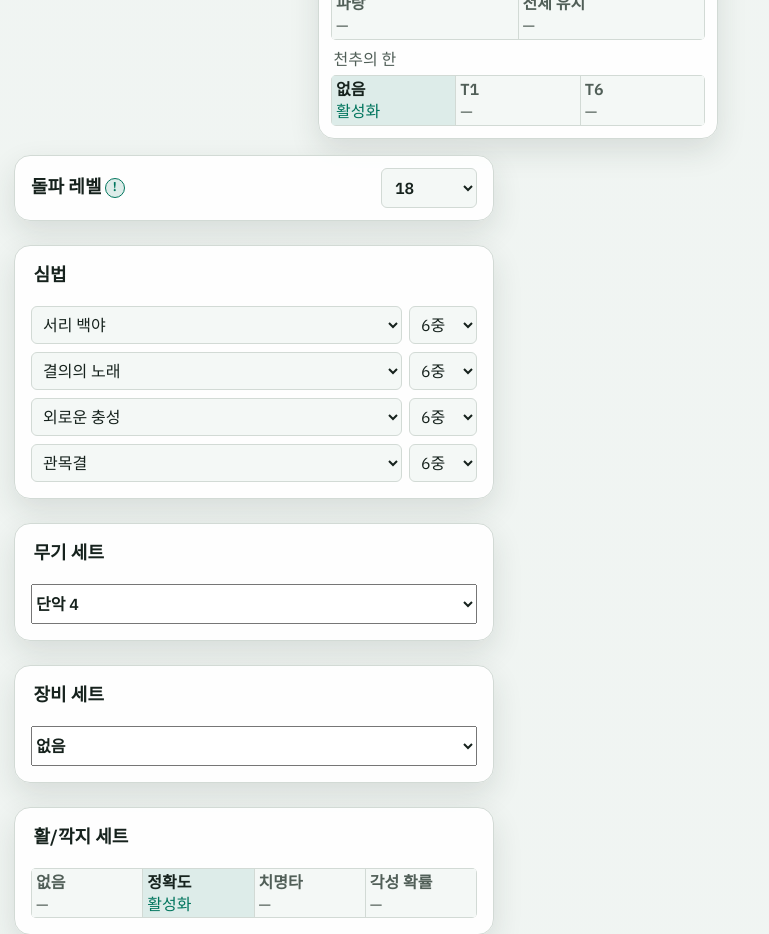
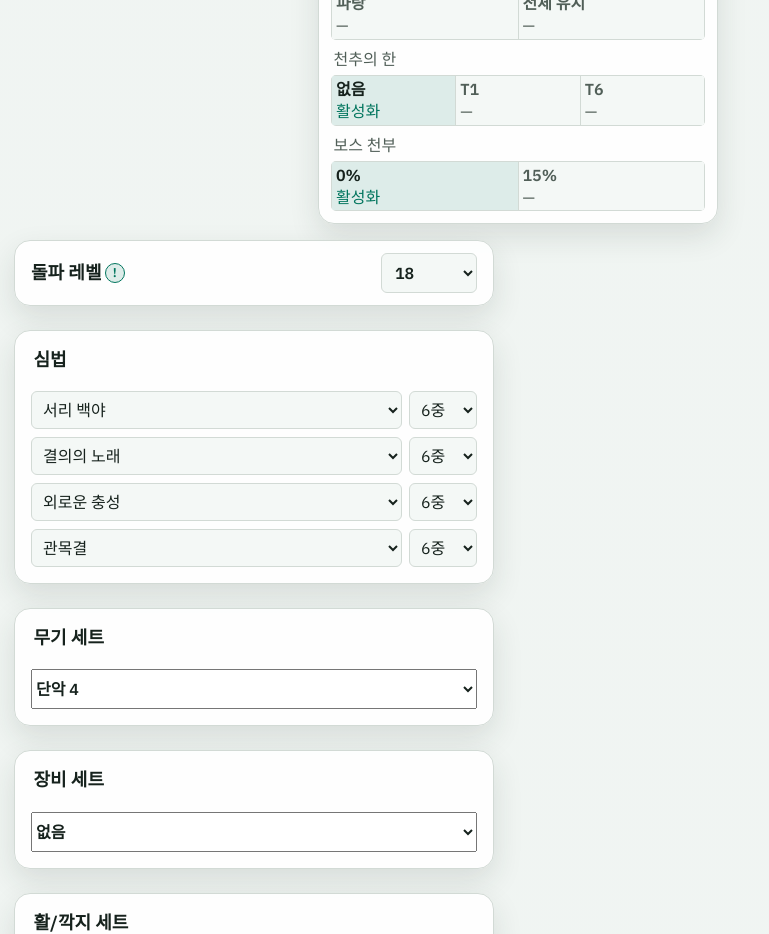
Before and after one commit to TTemGP/wwm-calc, a React (Vite) app: page / in a window 1280 px wide. Shown: the part 2140-3074 px from the top of the page, without its empty margins (0-769 px from the left). Built offline with nearby package versions, Linux system fonts and the light colour scheme.

Commit message:
보스 천부 버튼 추가

```diff
--- a/src/features/character/StatsTab.tsx
+++ b/src/features/character/StatsTab.tsx
@@ -949,6 +949,24 @@ export function StatsTab({
                     })}
                   </ButtonGroup>
                 </div>
+                <div className="setup-category-row">
+                  <span>{t("ui.app.bossTalent")}</span>
+                  <ButtonGroup columns={2}>
+                    {([0, 0.15] as const).map(value => {
+                      const active = globalDebuffs.bossTalent === value
+                      return (
+                        <ButtonGroupOption
+                          key={value}
+                          label={`${value * 100}%`}
+                          selected={active}
+                          onClick={() => updateGlobalDebuff("bossTalent", value)}
+                        >
+                          {setupStatus("buff:bossTalent", String(value), active)}
+                        </ButtonGroupOption>
+                      )
+                    })}
+                  </ButtonGroup>
+                </div>
               </div>
             </Panel>
           </div>
```
Also changed, not shown: locales/translations.csv, public/locales/en.json, public/locales/ko.json, public/locales/zh-Hant.json.
